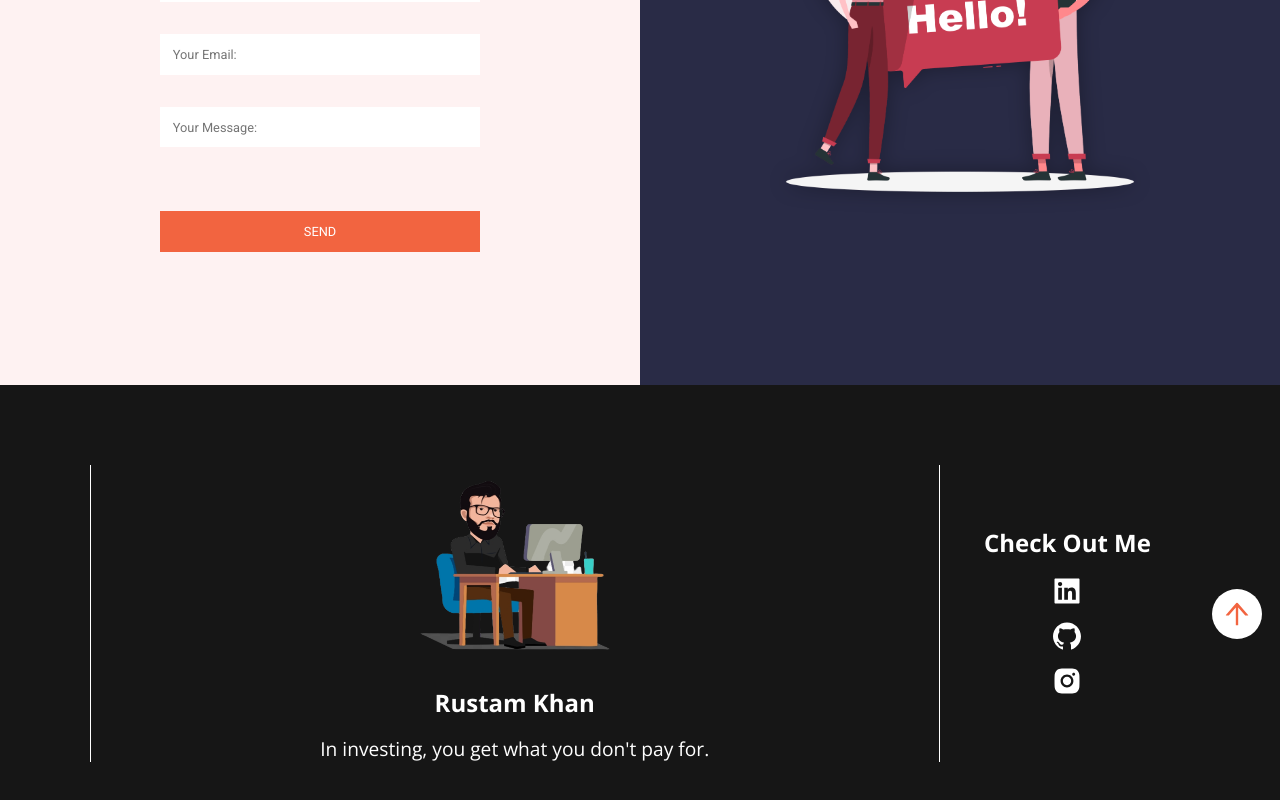
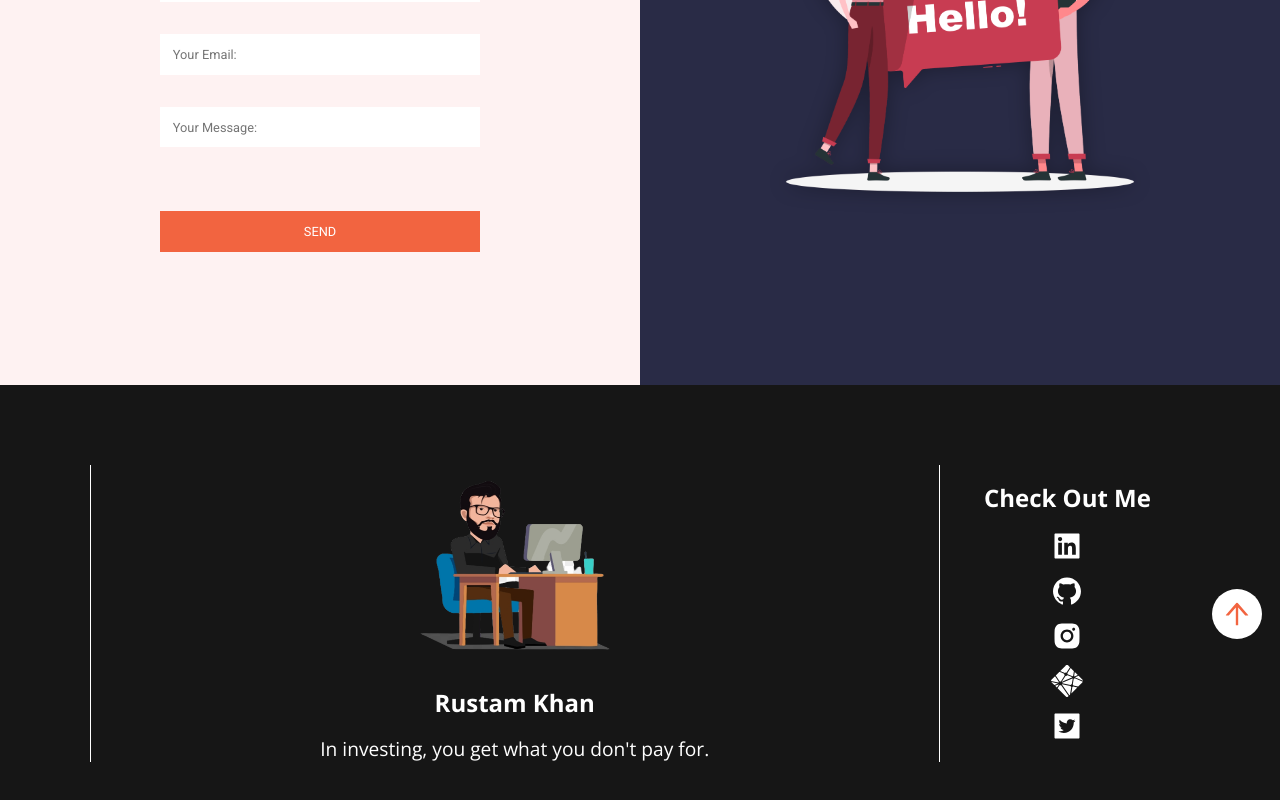
Before and after one commit to khan-rustam/portfolio, a React (Create React App) app: page / in a window 1280 px wide. Shown: the part 3715-4515 px from the top of the page. Built offline with nearby package versions, Linux system fonts and the light colour scheme.

Commit message:
Update Footer.jsx

```diff
--- a/src/components/Footer.jsx
+++ b/src/components/Footer.jsx
@@ -5,7 +5,32 @@ import {
   AiFillInstagram,
   AiFillLinkedin,
   AiOutlineArrowUp,
+  AiFillTwitterSquare,
 } from "react-icons/ai";
+import { SiNetlify } from "react-icons/si";
+
+const footerIcons = [
+  {
+    link: "https://www.linkedin.com/in/kh4n28/",
+    icon: <AiFillLinkedin />,
+  },
+  {
+    link: "https://github.com/khan-rustam",
+    icon: <AiFillGithub />,
+  },
+  {
+    link: "https://www.instagram.com/____rustam.___/",
+    icon: <AiFillInstagram />,
+  },
+  {
+    link: "https://app.netlify.com/teams/khan-rustam",
+    icon: <SiNetlify />,
+  },
+  {
+    link: "https://twitter.com/KH4N2809",
+    icon: <AiFillTwitterSquare />,
+  },
+];
 
 export default function Footer() {
   return (
@@ -19,17 +44,11 @@ export default function Footer() {
       <aside>
         <h2>Check Out Me</h2>
         <article>
-          <a href="https://www.linkedin.com/in/kh4n28/" target={"blank"}>
-            <AiFillLinkedin />
-          </a>
-
-          <a href="https://github.com/Rustam028" target={"blank"}>
-            <AiFillGithub />
-          </a>
-
-          <a href=" https://www.instagram.com/kh4n_028/" target={"blank"}>
-            <AiFillInstagram />
-          </a>
+          {footerIcons.map((i) => (
+            <a href={i.link} target="_blank">
+              {i.icon}
+            </a>
+          ))}
         </article>
       </aside>
       <a href="#home">
```
